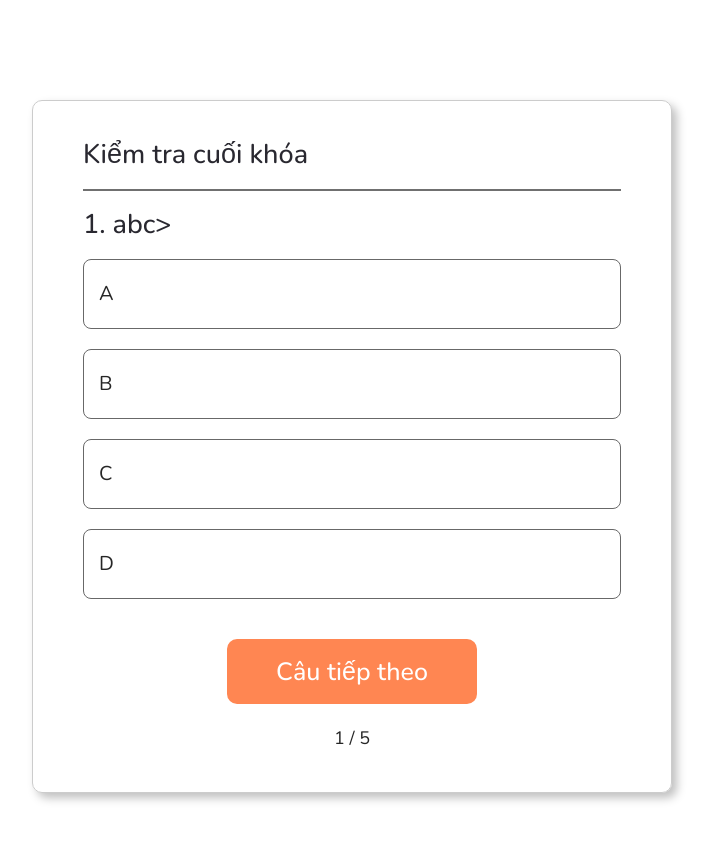
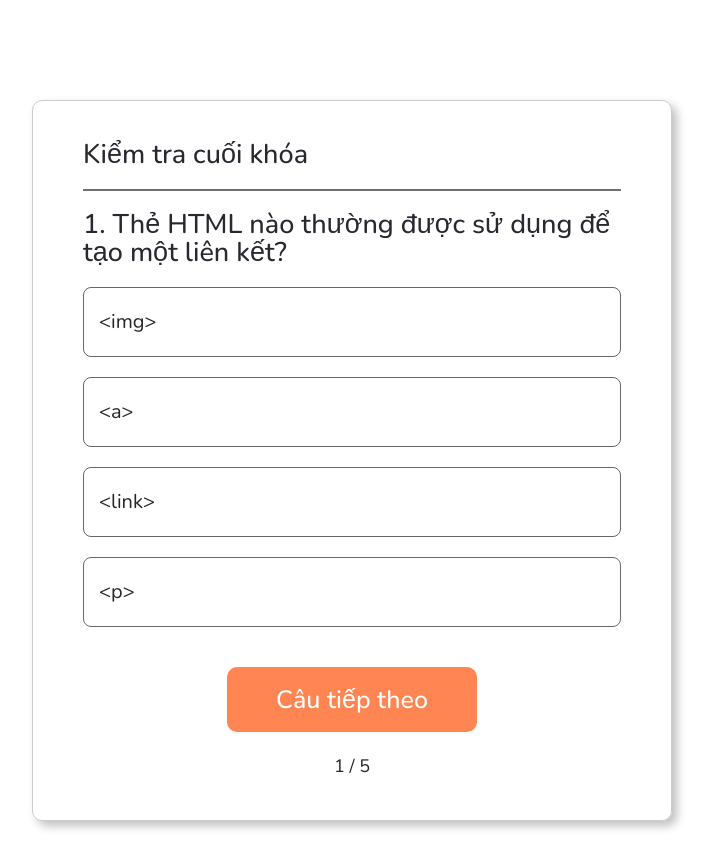
Before and after one commit to admin2811/HTKDTM-Nhom3, a React (Vite) app in the folder frontend/: page /dashboard/road/test-final in a window 1280 px wide. Shown: the top 868 px of the page, without its empty margins (288-1000 px from the left). Built offline with nearby package versions, Linux system fonts and the light colour scheme.

Commit message:
update ans type

```diff
--- a/frontend/src/components/quiz/Quiz.jsx
+++ b/frontend/src/components/quiz/Quiz.jsx
@@ -20,20 +20,22 @@ function Quiz() {
 
     let option_array = [Option1, Option2, Option3, Option4];
 
-    const checkAns = (e,ans) => {
-        if (lock === false){
-            if(question.ans === ans){
+    const checkAns = (e, ans) => {
+        if (lock === false) {
+            // So sánh đáp án người dùng chọn với đáp án đúng (cả hai đều là chuỗi)
+            if (question.ans === ans) {
                 e.target.classList.add("correct");
                 setLock(true);
-                setScore(prev => prev+1);
-            }
-            else {
+                setScore(prev => prev + 1);  // Tăng điểm khi trả lời đúng
+            } else {
                 e.target.classList.add("wrong");
                 setLock(true);
-                option_array[question.ans-1].current.classList.add("correct");
+                // Tìm phần tử chứa câu trả lời đúng và thêm class 'correct' cho nó
+                option_array.find(option => option.current.textContent === question.ans).current.classList.add("correct");
             }
         }
     }
+
 
     const next = () => {
         if (lock === true) {
@@ -72,10 +74,10 @@ function Quiz() {
         {result?<></>: <>
             <h2>{index+1}. {question.question}</h2>
             <ul>
-                <li ref={Option1} onClick={(e) => {checkAns(e,1)}}>{question.option1}</li>
-                <li ref={Option2} onClick={(e) => {checkAns(e,2)}}>{question.option2}</li>
-                <li ref={Option3} onClick={(e) => {checkAns(e,3)}}>{question.option3}</li>
-                <li ref={Option4} onClick={(e) => {checkAns(e,4)}}>{question.option4}</li>
+                <li ref={Option1} onClick={(e) => {checkAns(e, "A")}}>{question.option1}</li>
+                <li ref={Option2} onClick={(e) => {checkAns(e, "B")}}>{question.option2}</li>
+                <li ref={Option3} onClick={(e) => {checkAns(e, "C")}}>{question.option3}</li>
+                <li ref={Option4} onClick={(e) => {checkAns(e, "D")}}>{question.option4}</li>
             </ul>
             <button onClick={next}>Câu tiếp theo</button>
             <div className="index">{index+1} / {data.length}</div>
--- a/frontend/src/components/quiz/data.js
+++ b/frontend/src/components/quiz/data.js
@@ -1,11 +1,11 @@
 export const data = [
     {
-        question: "abc>",
-        option1: "A",
-        option2: "B",
-        option3: "C",
-        option4: "D",
-        ans: 1,
+        question: "Thẻ HTML nào thường được sử dụng để tạo một liên kết?",
+        option1: "<img>",
+        option2: "<a>",
+        option3: "<link>",
+        option4: "<p>",
+        ans: "B",  // Đáp án đúng là <a>
     },
     {
         question: "abc>",
@@ -13,7 +13,7 @@ export const data = [
         option2: "B",
         option3: "C",
         option4: "D",
-        ans: 2,
+        ans: "A",
     },
     {
         question: "abc>",
@@ -21,7 +21,7 @@ export const data = [
         option2: "B",
         option3: "C",
         option4: "D",
-        ans: 3,
+        ans: "A",
     },
     {
         question: "abc>",
@@ -29,7 +29,7 @@ export const data = [
         option2: "B",
         option3: "C",
         option4: "D",
-        ans: 4,
+        ans: "A",
     },
     {
         question: "abc>",
@@ -37,6 +37,6 @@ export const data = [
         option2: "B",
         option3: "C",
         option4: "D",
-        ans: 1,
+        ans: "A",
     },
 ];
```
